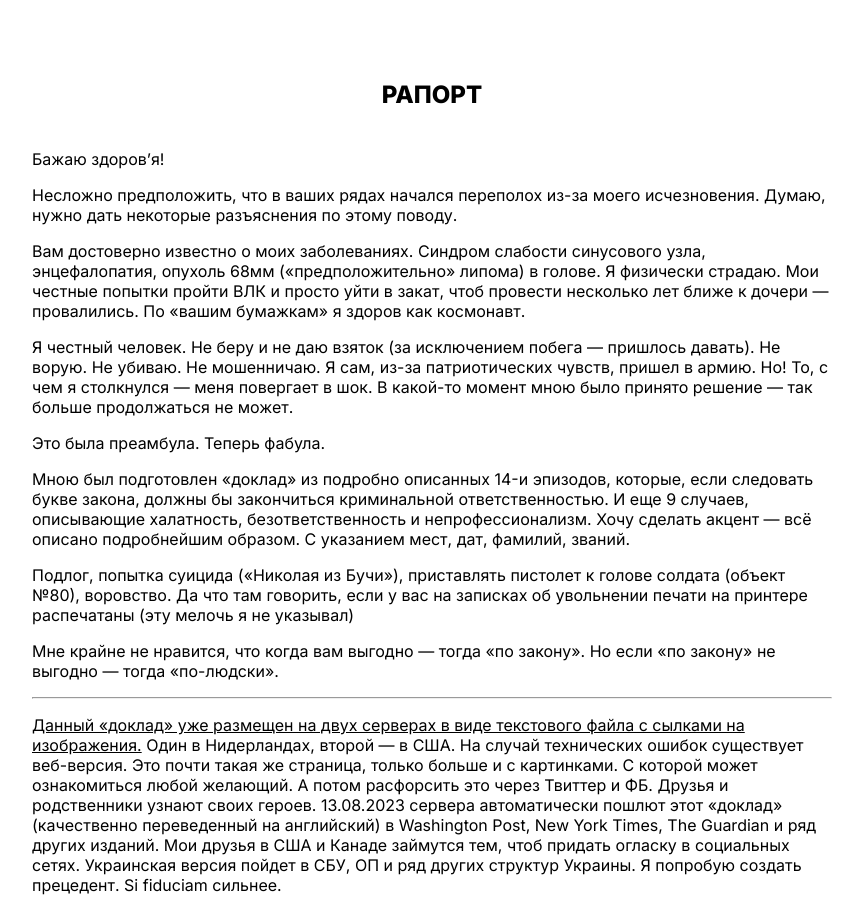
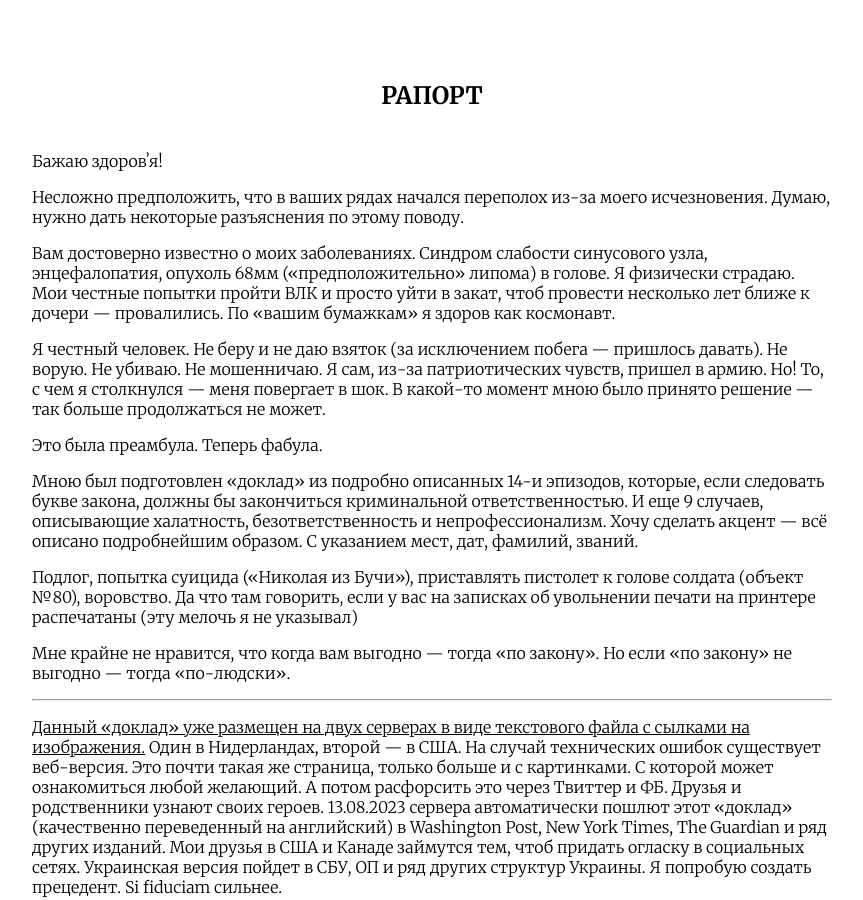
Before and after one commit to boriskaborisenko/theend, a plain HTML site: page index.html in a window 1280 px wide. Shown: the top 900 px of the page, without its empty margins (208-1071 px from the left). Drawn offline with Linux system fonts and the light colour scheme.

Commit message:
gfhsdjfg

```diff
--- a/index.html
+++ b/index.html
@@ -4,27 +4,29 @@
     <meta charset="UTF-8">
     <meta http-equiv="X-UA-Compatible" content="IE=edge">
     <meta name="viewport" content="width=device-width, initial-scale=1.0">
-<link rel="preconnect" href="https://fonts.googleapis.com">
-<link rel="preconnect" href="https://fonts.gstatic.com" crossorigin>
-<link href="https://fonts.googleapis.com/css2?family=Inter:wght@400;500;800&display=swap" rel="stylesheet">
+    <link rel="preconnect" href="https://fonts.googleapis.com">
+    <link rel="preconnect" href="https://fonts.gstatic.com" crossorigin>
+    <link href="https://fonts.googleapis.com/css2?family=Merriweather:wght@300;400;700&display=swap" rel="stylesheet">
 <title>TheEnd</title>
     <style>
-        html, body{margin:0; padding:0; font-family: 'Inter', sans-serif;}
+        html, body{margin:0; padding:0; font-family: 'Merriweather', serif;}
         .page{
             width:70%;
             max-width:800px;
             margin:80px auto 70px auto;
+            font-weight: 300;
         }
         .tline{
             margin-bottom:40px;
             text-align: center;
+            font-weight: 700;
         }
         .sign{
             margin-top:50px;
             text-align: right;
         }
         .ps{
-            font-weight: 500;
+            font-weight: 400;
             margin-top:120px;
             margin-bottom:250px;
             color:rgba(0,0,0,0.4);
```
